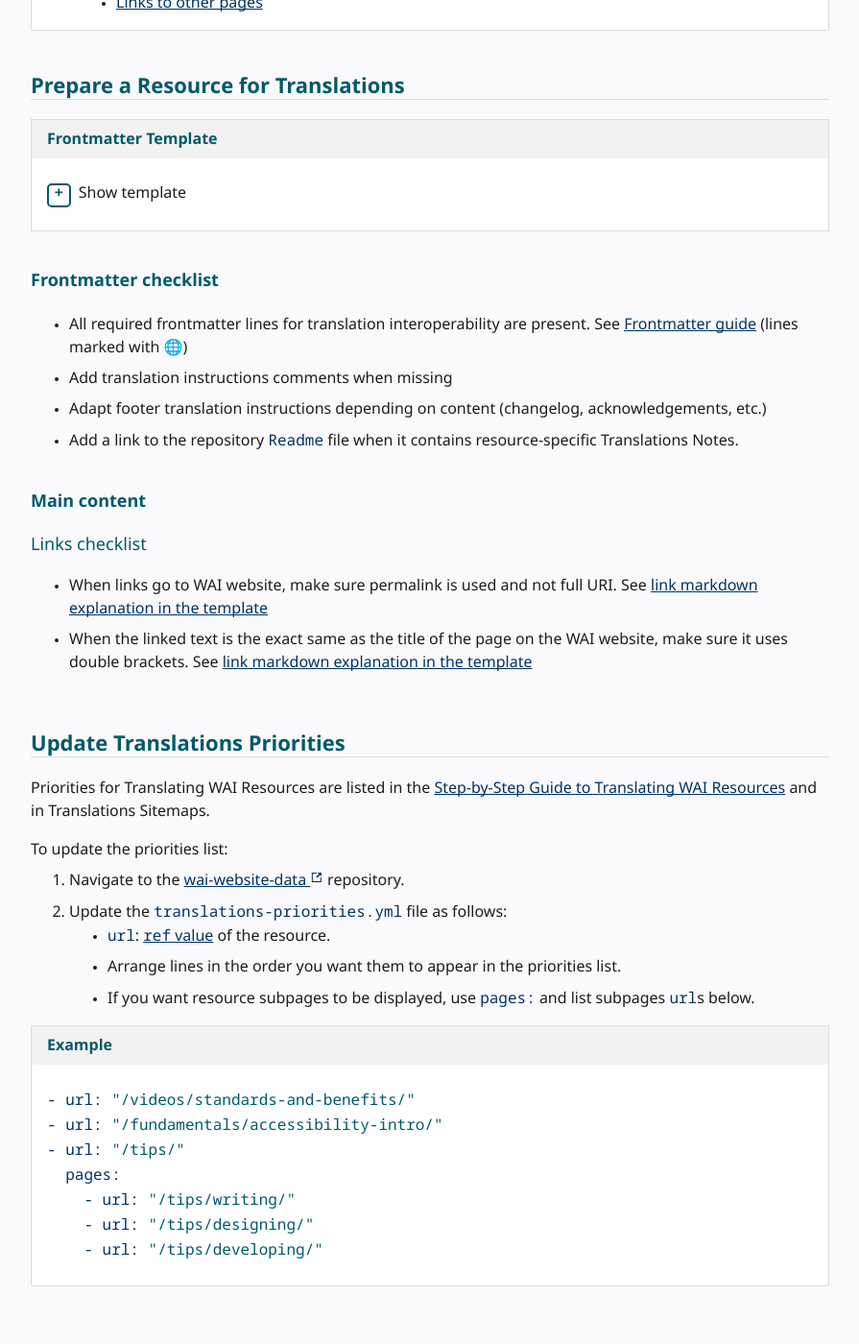
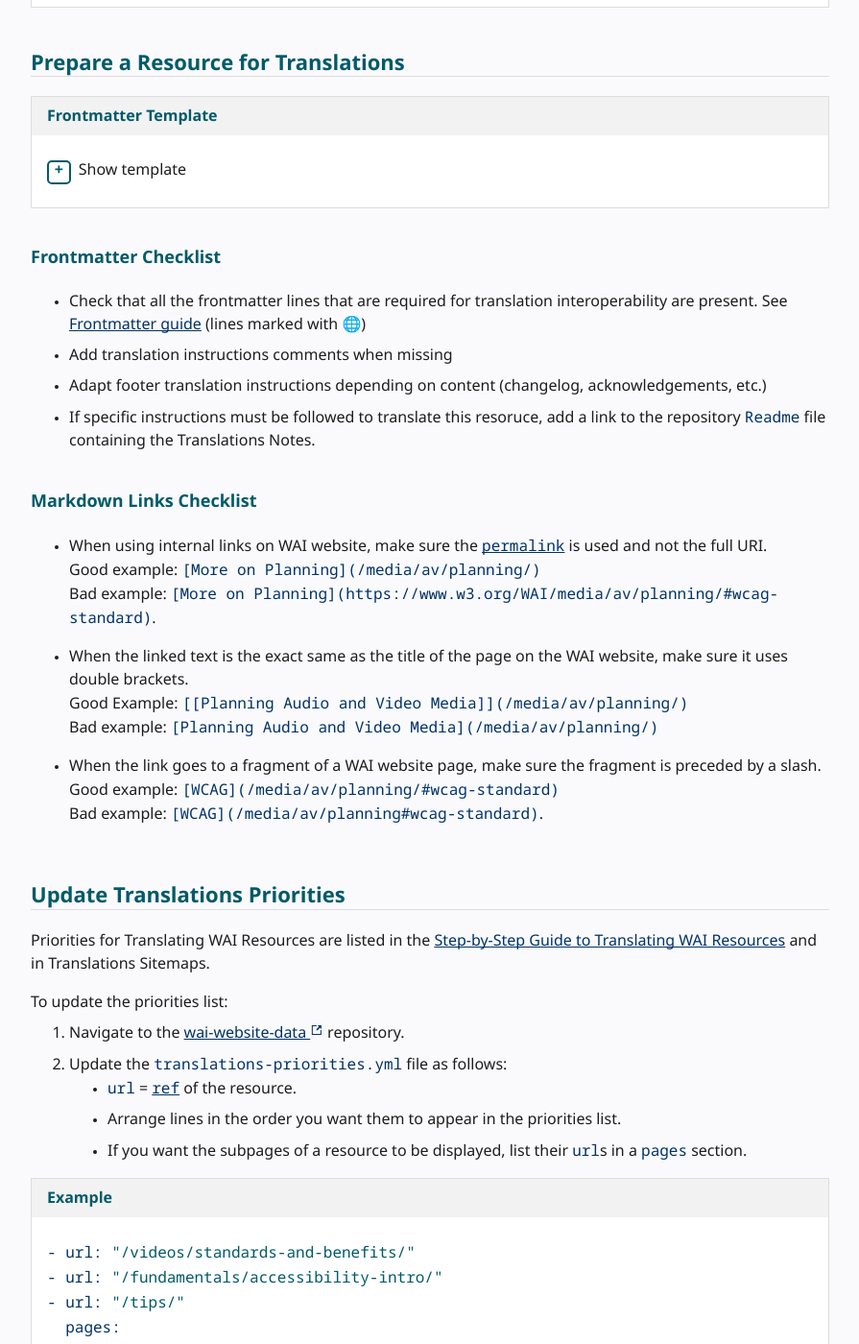
Before and after one commit to w3c/wai-website-theme, a Jekyll site: the page built from content/technical-translation.md, in a window 1280 px wide and 1400 px high, scrolled down 880 px. Shown: the whole window at 96% size, without its empty margins (336-1231 px from the left). Built offline with Jekyll 4.4.1, drawn with Linux system fonts in a browser that asks for light colours; cached includes are drawn as plain includes; comment, search, counter and statistics services are not loaded; some of the changed text lies outside the part shown.

Commit message:
Update documentation

```diff
--- a/content/technical-translation.md
+++ b/content/technical-translation.md
@@ -81,19 +81,25 @@ This is content for my **Example** Document.
 {% include box.html type="end" %}
 {:/}
 
-### Frontmatter checklist
+### Frontmatter Checklist
 
-- All required frontmatter lines for translation interoperability are present. See [Frontmatter guide](/writing/frontmatter/) (lines marked with 🌐)
+- Check that all the frontmatter lines that are required for translation interoperability are present. See [Frontmatter guide](/writing/frontmatter/) (lines marked with 🌐)
 - Add translation instructions comments when missing
 - Adapt footer translation instructions depending on content (changelog, acknowledgements, etc.)
-- Add a link to the repository `Readme` file when it contains resource-specific Translations Notes.
+- If specific instructions must be followed to translate this resoruce, add a link to the repository `Readme` file containing the Translations Notes.
 
-### Main content
+### Markdown Links Checklist
 
-#### Links checklist
+- When using internal links on WAI website, make sure the [`permalink`](/writing/frontmatter/#permalink) is used and not the full URI.\
+  Good example: `[More on Planning](/media/av/planning/)`\
+  Bad example: `[More on Planning](https://www.w3.org/WAI/media/av/planning/#wcag-standard)`.
+- When the linked text is the exact same as the title of the page on the WAI website, make sure it uses double brackets.\
+Good Example: `[[Planning Audio and Video Media]]({%raw%}/{%endraw%}media/av/planning/)`\
+Bad example: `[Planning Audio and Video Media]({%raw%}/{%endraw%}media/av/planning/)`
 
-- When links go to WAI website, make sure permalink is used and not full URI. See [link markdown explanation in the template](https://github.com/w3c/wai-resource-template/blob/master/content/index.md#heading-level-2)
-- When the linked text is the exact same as the title of the page on the WAI website, make sure it uses double brackets. See [link markdown explanation in the template](https://github.com/w3c/wai-resource-template/blob/master/content/index.md#heading-level-2)
+- When the link goes to a fragment of a WAI website page, make sure the fragment is preceded by a slash.\
+Good example: `[WCAG](/media/av/planning/#wcag-standard)`\
+Bad example: `[WCAG](/media/av/planning#wcag-standard)`.
 
 ## Update Translations Priorities
 
@@ -102,9 +108,9 @@ Priorities for Translating WAI Resources are listed in the [Step-by-Step Guide t
 To update the priorities list:
 1. Navigate to the [wai-website-data {% include_cached external.html %}](https://github.com/w3c/wai-website-data) repository.
 2. Update the `translations-priorities.yml` file as follows:
-- `url`: [`ref` value](/writing/frontmatter/#ref) of the resource.
+- `url` = [`ref`](/writing/frontmatter/#ref) of the resource.
 - Arrange lines in the order you want them to appear in the priorities list.
-- If you want resource subpages to be displayed, use `pages:` and list subpages `url`s below.
+- If you want the subpages of a resource to be displayed, list their `url`s in a `pages` section.
 
 {::nomarkdown}
 {% include box.html type="start" title="Example" %}
@@ -138,13 +144,13 @@ To add a new translation sitemap:
    - `github` > `path`\
    Update filename. Example: `_about/sitemaps/sitemap-es.md`
    - `permalink`\
-   Update with language subtag. Example: `/about/translating/sitemaps/sitemap-es/`
+   Update language subtag. Example: `/about/translating/sitemaps/sitemap-es/`
    - `ref`\
-   Update with language subtag. Example: `/about/translating/sitemaps/sitemap-es/`
+   Update language subtag. Example: `/about/translating/sitemaps/sitemap-es/`
    - `tlang`\
-   Update with language subtag.
-   - **Note: Do not update `lang` parameter (the language used in the page is English).**
-5. Add this new page in `navigation.yml`, in [wai-website-data {% include_cached external.html %}](https://github.com/w3c/wai-website-data) repository.
+   Update language subtag.
+   - **Note: Do not update `lang` parameter (the language used in the page is still English).**
+5. For the new page to appear in the secondary menu, add this new page in `navigation.yml`, in [wai-website-data {% include_cached external.html %}](https://github.com/w3c/wai-website-data) repository.
 6. When published, [Translations Sitemaps list](https://www.w3.org/WAI/about/translating/sitemaps/) will automatically be updated.
 
 
@@ -152,9 +158,9 @@ To add a new translation sitemap:
 
 This page lists translations of the following items:
 - resources on WAI website (automatic)
-- video captions/subtitles/descriptions (automatic)
+- video subtitles (automatic)
 - accessibility standards (manual)
-- stand-alone resources such as WCAG-EM Report Tool (manual)
+- stand-alone resources such as the WCAG-EM Report Tool (manual)
 
 Logic is directly coded in [`translations.md` {% include_cached external.html %}](https://github.com/w3c/wai-website/blob/master/translations.md).
 
@@ -210,7 +216,7 @@ resource:
 
 Some stand-alone resources are not automatically listed in [All WAI Translations page](https://www.w3.org/WAI/translations/).
 
-To manually add resources translations:
+To manually add those translations to the list:
 1. Navigate to the [wai-website {% include_cached external.html %}](https://github.com/w3c/wai-website) repository.
 2. In `translations.md` frontmatter, update `other_resources` metadata as follows:
 
@@ -272,16 +278,6 @@ other_resources:
 {::nomarkdown}
 {% include box.html type="end" %}
 {:/}
-
-### Video Subtitles
-
-Information is pulled from [`video-metadata.yml` {% include_cached external.html %}](https://github.com/w3c/wai-website-data/blob/master/video-metadata.yml) file, in particular:
-- `name`: video translated title and English title.
-- `main-page`: URL of the main page where the video is shown.
-
-Notes:
-- Translators are not displayed <mark>(TO DO)</mark>
-- "Video Subtitles" heading can be translated when it is added in [`translations.yml` {% include_cached external.html %}](https://github.com/w3c/wai-website-data/blob/master/translations.yml). <mark>(TO DO)</mark>
 
 ### Accessibility Standards Translations
 
@@ -346,6 +342,15 @@ translated_standards:
 {% include box.html type="end" %}
 {:/}
 
+### Video Subtitles
+
+Information is pulled from [`video-metadata.yml` {% include_cached external.html %}](https://github.com/w3c/wai-website-data/blob/master/video-metadata.yml) file. This includes in particular:
+- `name`: translated title of the video, and English title.
+- `main-page`: URL of the main page where the video is shown.
+
+Notes:
+- Translators are not displayed <mark>(TO DO)</mark>
+- "Video Subtitles" heading can be translated when it is added in [`translations.yml` {% include_cached external.html %}](https://github.com/w3c/wai-website-data/blob/master/translations.yml). <mark>(TO DO)</mark>
 
 ## Technical Details
 
```
Also changed, not shown: other parts of content/technical-translation.md (+4 -4 lines).
